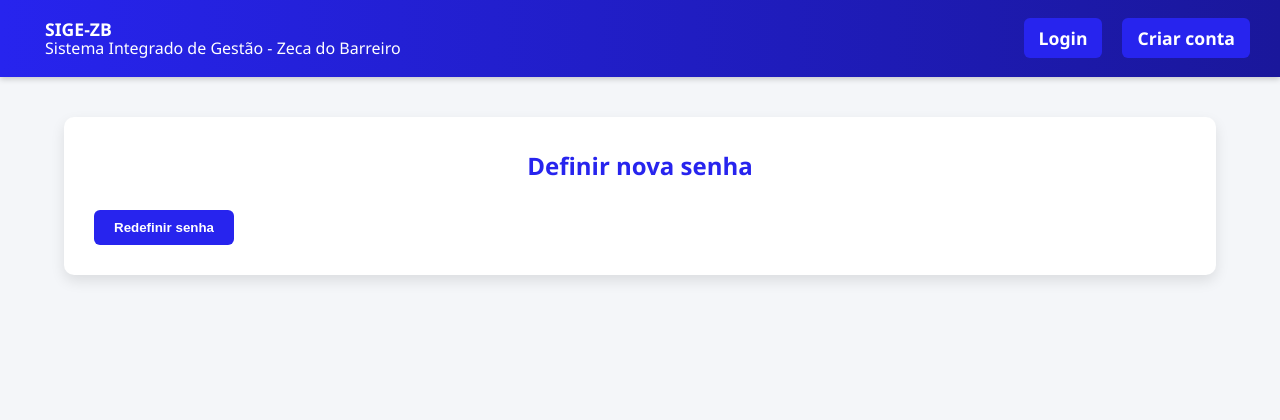
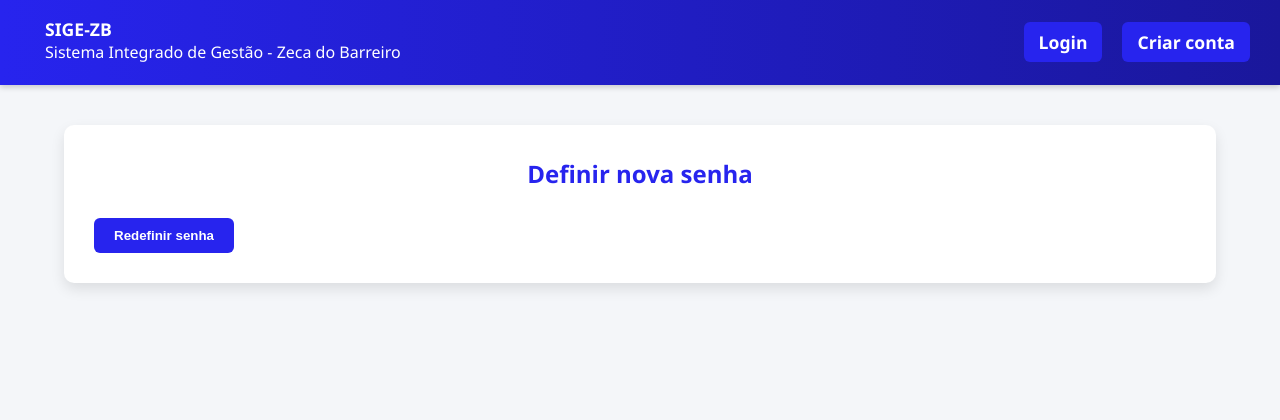
Before and after one commit to Jailsonsalima/SIGE-ZB, a Django app: page /reset/1/1/ in a window 1280 px wide. Shown: the top 420 px of the page. Run offline with Django 5.2, Linux system fonts and the light colour scheme.

Commit message:
fix: adjust line-height for header description for better readability

```diff
--- a/templates/header.html
+++ b/templates/header.html
@@ -3,7 +3,7 @@
 <header class="header">
     <div class="form-group">
     <a href="{% url 'home' %}" class="logo" style="font-weight: bold;">SIGE-ZB</a>
-    <p style="margin-left: 15px; line-height: 0.5; margin-bottom: 10px;">Sistema Integrado de Gestão - Zeca do Barreiro</p>
+    <p style="margin-left: 15px; line-height: 1; margin-bottom: 10px;">Sistema Integrado de Gestão - Zeca do Barreiro</p>
     </div>
 
     <nav class="nav">
```
